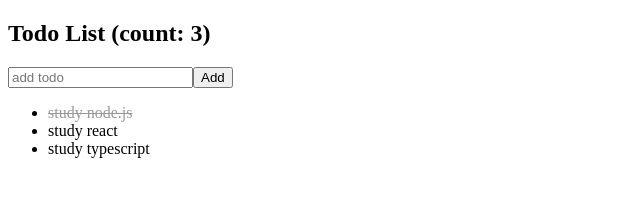
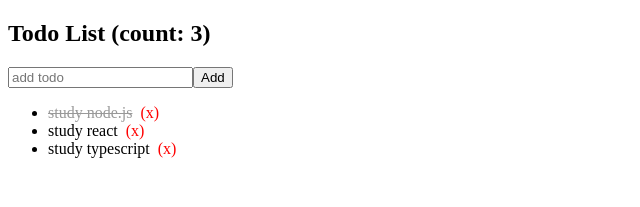
Before and after one commit to yoophi/react-ts-sandbox, a React (Create React App) app in the folder redux-typesafe-actions/: page / in a window 1280 px wide. Shown: the top 207 px of the page, without its empty margins (0-640 px from the left). Built offline with nearby package versions, Linux system fonts and the light colour scheme.

Commit message:
✨ NEW: remove Todo

```diff
--- a/redux-typesafe-actions/src/App.css
+++ b/redux-typesafe-actions/src/App.css
@@ -2,3 +2,8 @@
   text-decoration: line-through;
   color: #999999;
 }
+
+.remove {
+  color: #ff0000;
+  margin-left: 0.5em;
+}
--- a/redux-typesafe-actions/src/components/TodoList.tsx
+++ b/redux-typesafe-actions/src/components/TodoList.tsx
@@ -41,6 +41,10 @@ const TodoList = () => {
     );
   };
 
+  const onRemove = (id: number) => () => {
+    setTodos(todos.filter((todo) => todo.id !== id));
+  };
+
   return (
     <div>
       <h2>Todo List (count: {todos.length})</h2>
@@ -58,6 +62,9 @@ const TodoList = () => {
               >
                 {todo.text}
               </span>
+              <span onClick={onRemove(todo.id)} className="remove">
+                (x)
+              </span>
             </li>
           ))}
         </ul>
```
